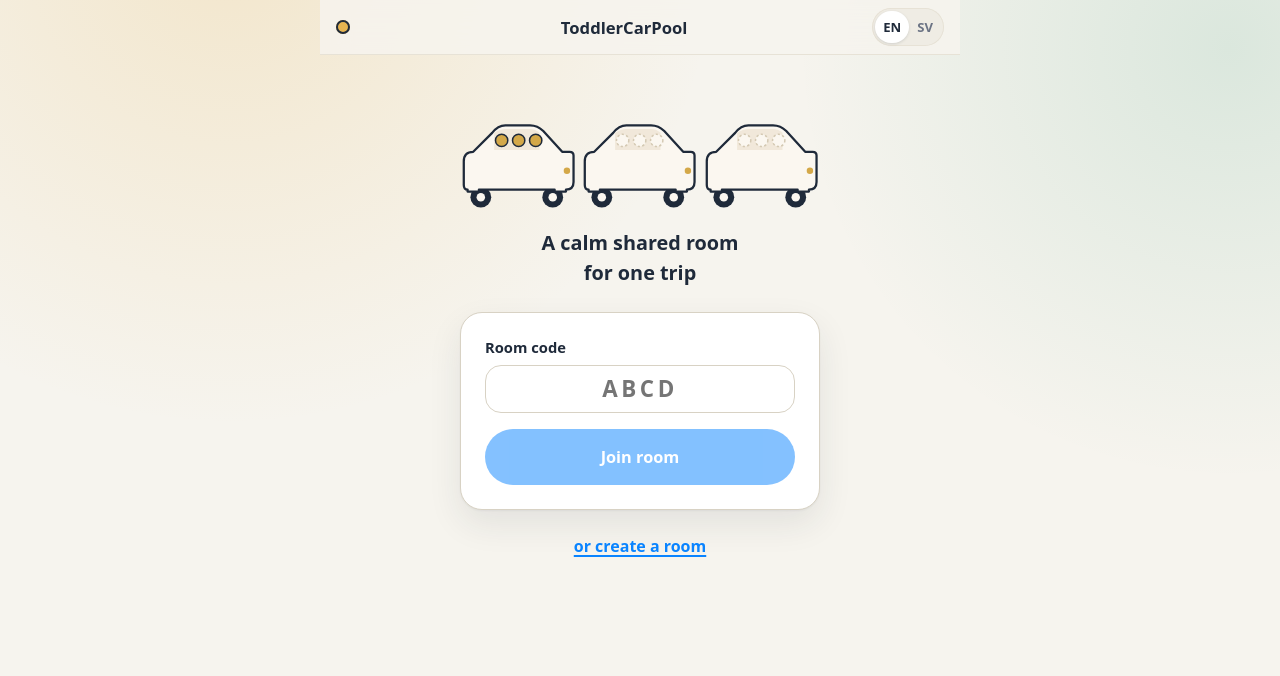
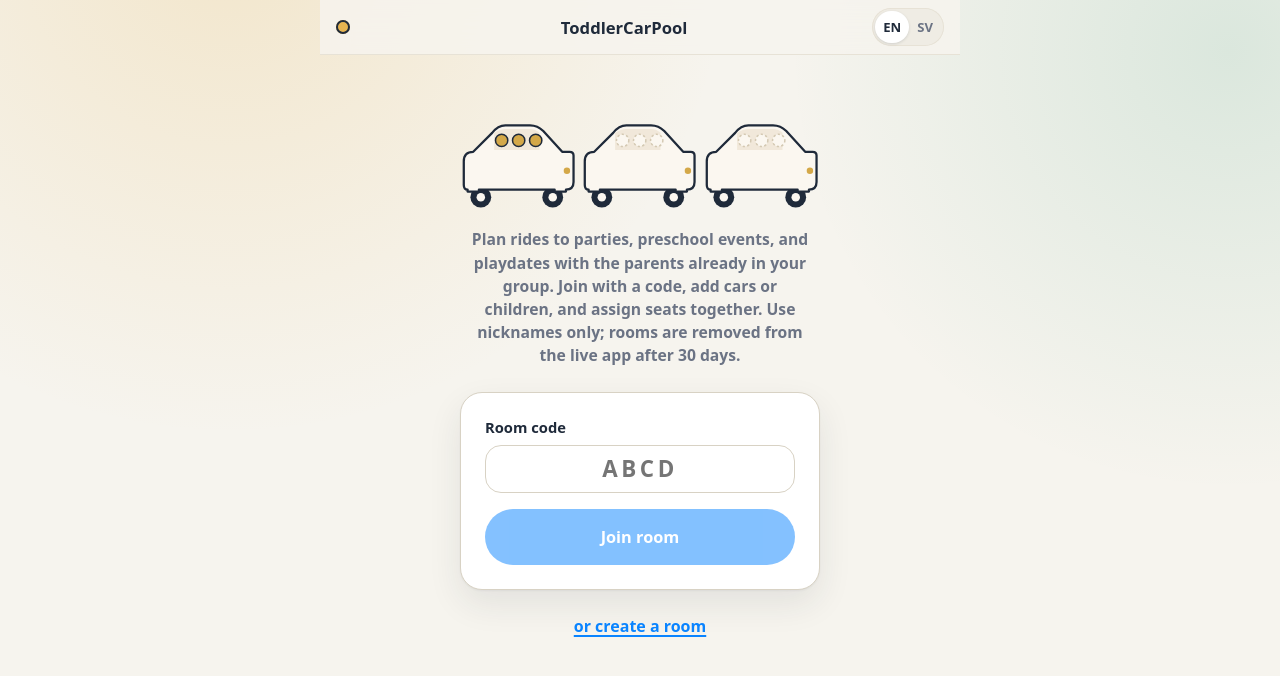
Before and after one commit to raouljoshi/ToddlerCarPool, a React (Vite) app: page / in a window 1280 px wide. Shown: the top 676 px of the page. Built offline with nearby package versions, Linux system fonts and the light colour scheme.

Commit message:
Polish landing explainer copy

```diff
--- a/src/ui/App.tsx
+++ b/src/ui/App.tsx
@@ -443,7 +443,7 @@ function LandingView({
   return (
     <section className="landing">
       <HeroCars />
-      <p className="landing-tagline">{t.brandTagline}</p>
+      <p className="landing-explainer">{t.brandTagline}</p>
 
       <form
         className="join-card"
--- a/src/ui/i18n.ts
+++ b/src/ui/i18n.ts
@@ -2,7 +2,8 @@ export type Language = "en" | "sv";
 
 const en = {
   appName: "ToddlerCarPool",
-  brandTagline: "A calm shared room for one trip",
+  brandTagline:
+    "Plan rides to parties, preschool events, and playdates with the parents already in your group. Join with a code, add cars or children, and assign seats together. Use nicknames only; rooms are removed from the live app after 30 days.",
   introHeadline: "Plan a toddler carpool together",
   introBody:
     "Create a room and share the code. Parents add their car or child, then anyone can match children to available seats.",
@@ -189,7 +190,8 @@ export type Translation = Record<TranslationKey, string>;
 
 const sv: Translation = {
   appName: "ToddlerCarPool",
-  brandTagline: "Ett lugnt delat rum för en resa",
+  brandTagline:
+    "Planera skjuts till kalas, förskoleaktiviteter och lekdejter med föräldrarna i din grupp. Gå med med en kod, lägg till bilar eller barn och fördela platser tillsammans. Använd bara smeknamn; rum tas bort från appen efter 30 dagar.",
   introHeadline: "Planera en småbarnssamåkning tillsammans",
   introBody:
     "Skapa ett rum och dela koden. Föräldrar lägger till sin bil eller sitt barn, sen kan vem som helst matcha barn till lediga platser.",
--- a/src/ui/styles.css
+++ b/src/ui/styles.css
@@ -404,11 +404,12 @@ p { margin: 0; line-height: 1.5; }
   height: auto;
 }
 
-.landing-tagline {
-  font-family: var(--font-display);
-  font-size: 1.24rem;
-  font-weight: 720;
-  max-width: 18ch;
+.landing-explainer {
+  max-width: 38ch;
+  color: var(--color-ink-muted);
+  font-size: 0.98rem;
+  font-weight: 560;
+  line-height: 1.48;
 }
 
 .join-card {
```
Also changed, not shown: 1 other file (tests, documents, lock files or other folders).
